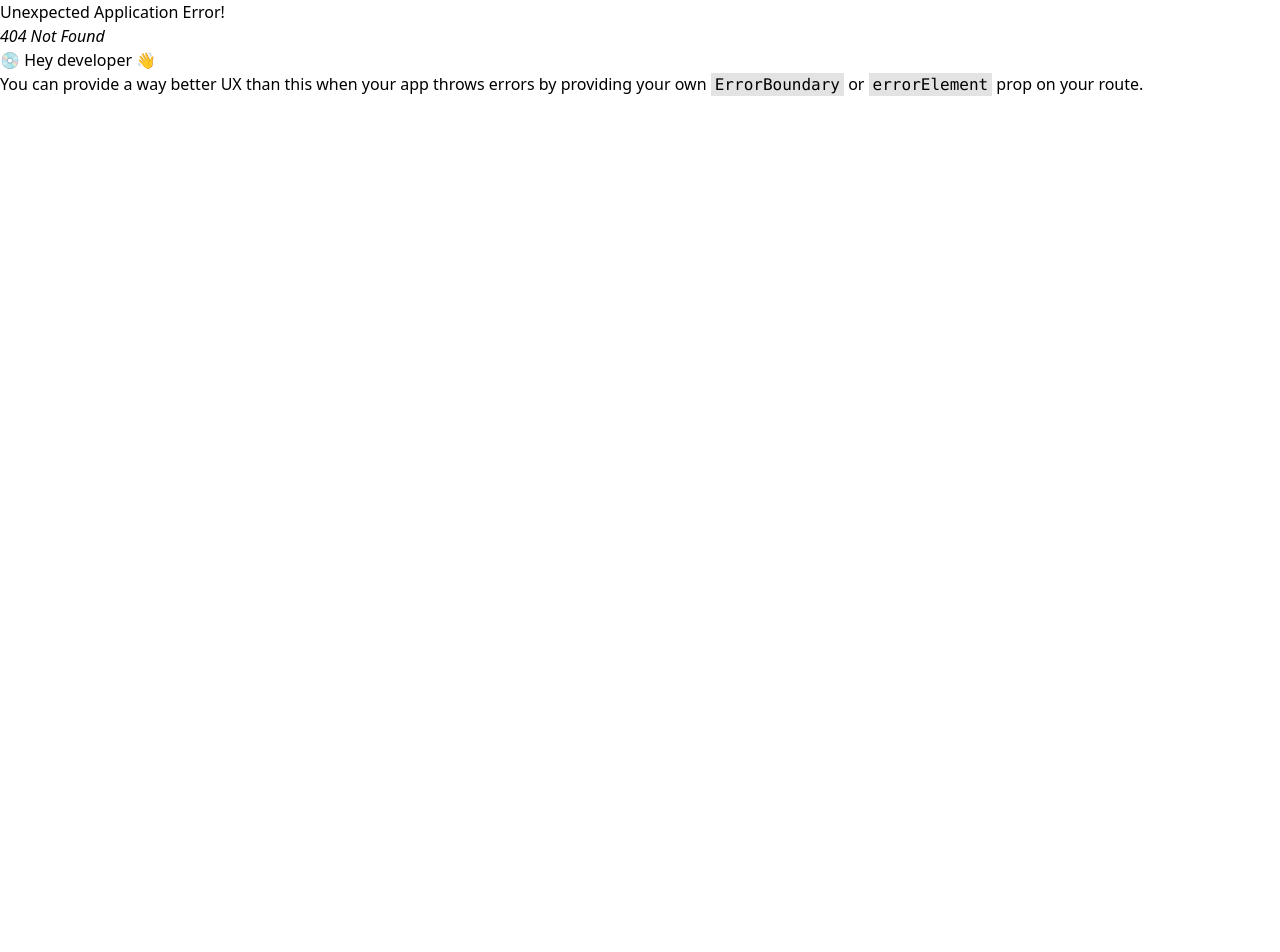
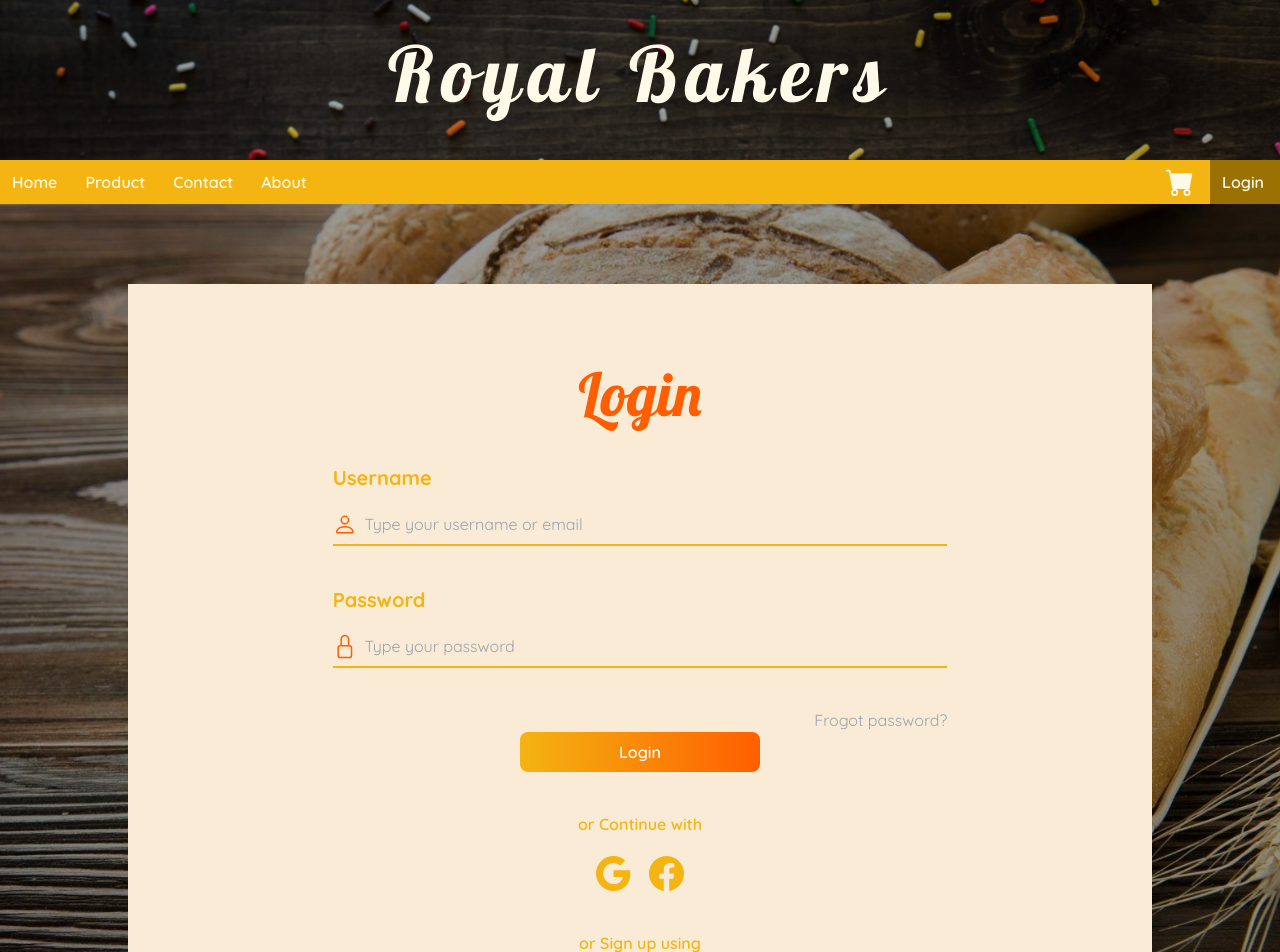
Before and after one commit to kivilak/mini-project-reactjs, a React (Vite) app: page /login in a window 1280 px wide. Before the commit this address had no page. Shown: the top 952 px of the page. Before the commit the page ends 800 px from the top, so only its background shows below. Built offline with nearby package versions, Linux system fonts and the light colour scheme.

Commit message:
feat
Add login page to the web site

```diff
--- /dev/null
+++ b/src/components/Login/Button.jsx
@@ -0,0 +1,11 @@
+import React from 'react'
+
+function Button() {
+    return (
+        <>
+            <button type="submit" className="text-white font-semibold hover:bg-blend-darken bg-black/10 bg-gradient-to-r from-baker-yellow to-baker-orange w-60 p-2 rounded-lg">Login</button>
+        </>
+    )
+}
+
+export default Button
--- /dev/null
+++ b/src/components/Login/InputBox.jsx
@@ -0,0 +1,17 @@
+import React, { useId } from 'react'
+
+function InputBox({ label, type, placeholder, svg }) {
+    const id = useId();
+
+    return (
+        <div className="flex flex-col w-3/5 my-10">
+            <label htmlFor={id} className="font-bold text-xl text-baker-yellow">{label}</label>
+            <div className="mt-5 border-b-2 border-baker-yellow flex flex-row">
+                {svg}
+                <input id={id} type={type} className="ml-2 mb-2 w-full bg-body-color outline-none" placeholder={placeholder} />
+            </div>
+        </div>
+    )
+}
+
+export default InputBox
--- /dev/null
+++ b/src/components/Login/Login.jsx
@@ -0,0 +1,49 @@
+import React from 'react'
+import InputBox from './InputBox'
+import { Link } from 'react-router-dom'
+import Button from './Button'
+
+
+function Login() {
+    return (
+        <div className="bg-slider-2 bg-cover bg-center bg-blend-darken bg-black/40 justify-items-center font-quicksand py-20">
+            <div className="bg-body-color w-4/5 justify-items-center pb-20">
+                <h1 className="text-6xl font-lobster pt-20 text-baker-orange">Login</h1>
+                <InputBox label="Username" type="text" placeholder="Type your username or email" svg={<svg xmlns="http://www.w3.org/2000/svg" width="25" height="25" fill="rgb(255, 94, 0)" class="bi bi-person" viewBox="0 0 16 16">
+                    <path d="M8 8a3 3 0 1 0 0-6 3 3 0 0 0 0 6m2-3a2 2 0 1 1-4 0 2 2 0 0 1 4 0m4 8c0 1-1 1-1 1H3s-1 0-1-1 1-4 6-4 6 3 6 4m-1-.004c-.001-.246-.154-.986-.832-1.664C11.516 10.68 10.289 10 8 10s-3.516.68-4.168 1.332c-.678.678-.83 1.418-.832 1.664z" />
+                </svg>} />
+                <InputBox label="Password" type="password" placeholder="Type your password" svg={<svg xmlns="http://www.w3.org/2000/svg" width="25" height="25" fill="rgb(255, 94, 0)" class="bi bi-lock" viewBox="0 0 16 16">
+                    <path d="M8 1a2 2 0 0 1 2 2v4H6V3a2 2 0 0 1 2-2m3 6V3a3 3 0 0 0-6 0v4a2 2 0 0 0-2 2v5a2 2 0 0 0 2 2h6a2 2 0 0 0 2-2V9a2 2 0 0 0-2-2M5 8h6a1 1 0 0 1 1 1v5a1 1 0 0 1-1 1H5a1 1 0 0 1-1-1V9a1 1 0 0 1 1-1" />
+                </svg>} />
+                <div className="w-3/5">
+                    <Link className="float-right text-gray-400">Frogot password?</Link>
+                    <br />
+                </div>
+                <div className="justify-center">
+                    <Button />
+                </div>
+                <div className="py-10">
+                    <h1 className="text-baker-yellow font-semibold">or Continue with</h1>
+                    <div className="flex flex-row justify-evenly pt-5 pb-10">
+                        <Link>
+                            <svg xmlns="http://www.w3.org/2000/svg" width="35" height="35" fill="#F4B411" class="bi bi-google" viewBox="0 0 16 16">
+                                <path d="M15.545 6.558a9.4 9.4 0 0 1 .139 1.626c0 2.434-.87 4.492-2.384 5.885h.002C11.978 15.292 10.158 16 8 16A8 8 0 1 1 8 0a7.7 7.7 0 0 1 5.352 2.082l-2.284 2.284A4.35 4.35 0 0 0 8 3.166c-2.087 0-3.86 1.408-4.492 3.304a4.8 4.8 0 0 0 0 3.063h.003c.635 1.893 2.405 3.301 4.492 3.301 1.078 0 2.004-.276 2.722-.764h-.003a3.7 3.7 0 0 0 1.599-2.431H8v-3.08z" />
+                            </svg>
+                        </Link>
+                        <Link>
+                            <svg xmlns="http://www.w3.org/2000/svg" width="35" height="35" fill="#F4B411" class="bi bi-facebook" viewBox="0 0 16 16">
+                                <path d="M16 8.049c0-4.446-3.582-8.05-8-8.05C3.58 0-.002 3.603-.002 8.05c0 4.017 2.926 7.347 6.75 7.951v-5.625h-2.03V8.05H6.75V6.275c0-2.017 1.195-3.131 3.022-3.131.876 0 1.791.157 1.791.157v1.98h-1.009c-.993 0-1.303.621-1.303 1.258v1.51h2.218l-.354 2.326H9.25V16c3.824-.604 6.75-3.934 6.75-7.951" />
+                            </svg>
+                        </Link>
+                    </div>
+                    <div className="justify-items-center">
+                        <h1 className="text-baker-yellow font-semibold">or Sign up using</h1>
+                        <Link to='/signup' className="font-bold text-xl text-baker-orange">Sign up</Link>
+                    </div>
+                </div>
+            </div>
+        </div>
+    )
+}
+
+export default Login
--- /dev/null
+++ b/src/components/Signup/Signup.jsx
@@ -0,0 +1,9 @@
+import React from 'react'
+
+function Signup() {
+    return (
+        <div>Signup</div>
+    )
+}
+
+export default Signup
--- a/src/components/components.js
+++ b/src/components/components.js
@@ -1,5 +1,7 @@
 import About from "./About/About";
 import Home from "./Home/Home";
+import Login from "./Login/Login";
+import Signup from "./Signup/Signup";
 
 
-export { About, Home };
+export { About, Home, Login, Signup };
--- a/src/main.jsx
+++ b/src/main.jsx
@@ -3,14 +3,16 @@ import { createRoot } from 'react-dom/client'
 import './index.css'
 import { Route, createBrowserRouter, createRoutesFromElements, RouterProvider } from 'react-router-dom'
 import Layout from './Layout.jsx'
-import { About, Home } from './components/components.js'
+import { About, Home, Login, Signup } from './components/components.js'
 
 
 const router = createBrowserRouter(
   createRoutesFromElements(
     <Route path='/' element={<Layout />}>
       <Route path='' element={<Home />} />
-      <Route path='about' element={<About />} />
+      <Route path='/about' element={<About />} />
+      <Route path='/login' element={<Login />} />
+      <Route path='/signup' element={<Signup />} />
     </Route>
   )
 )
```
